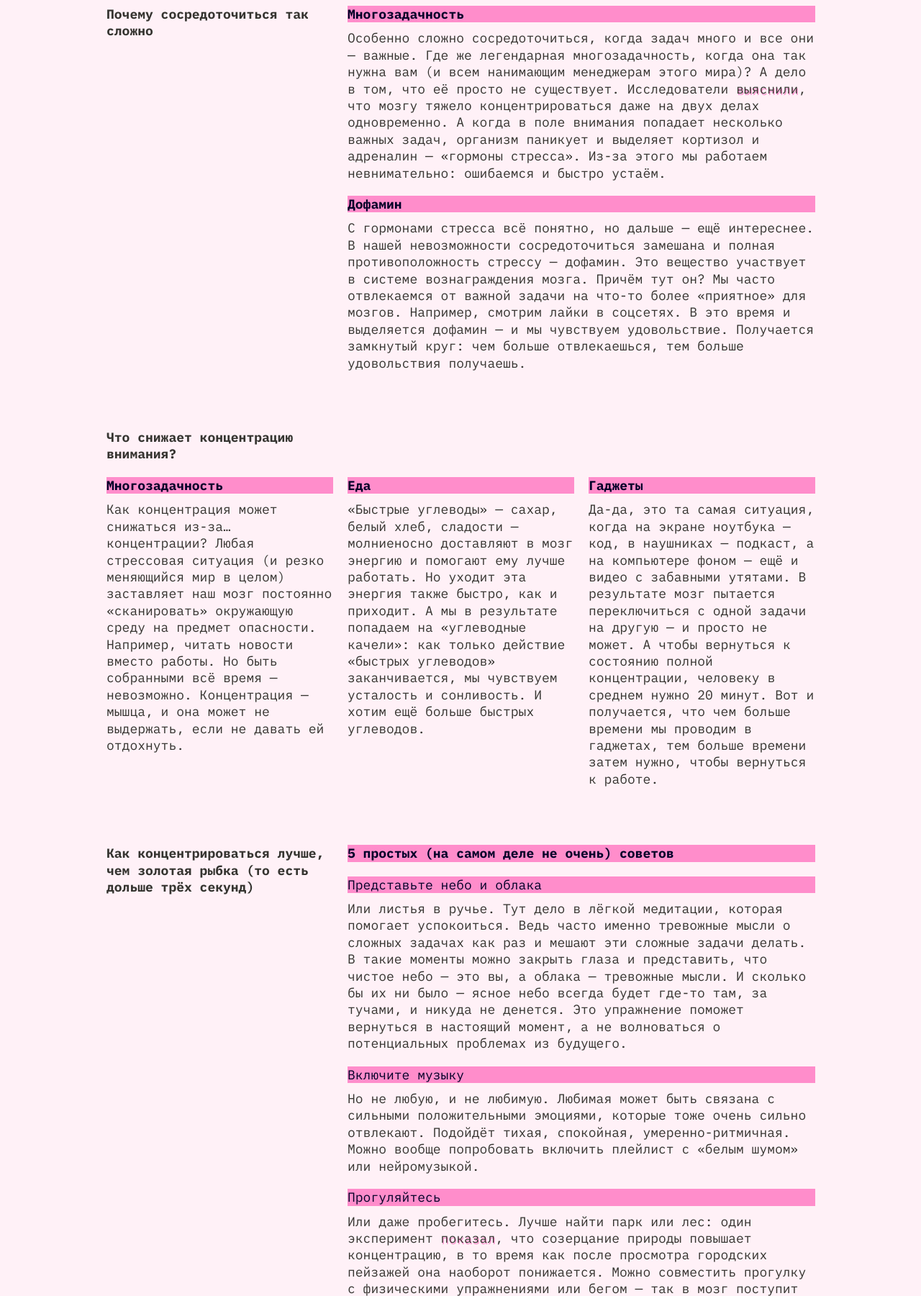
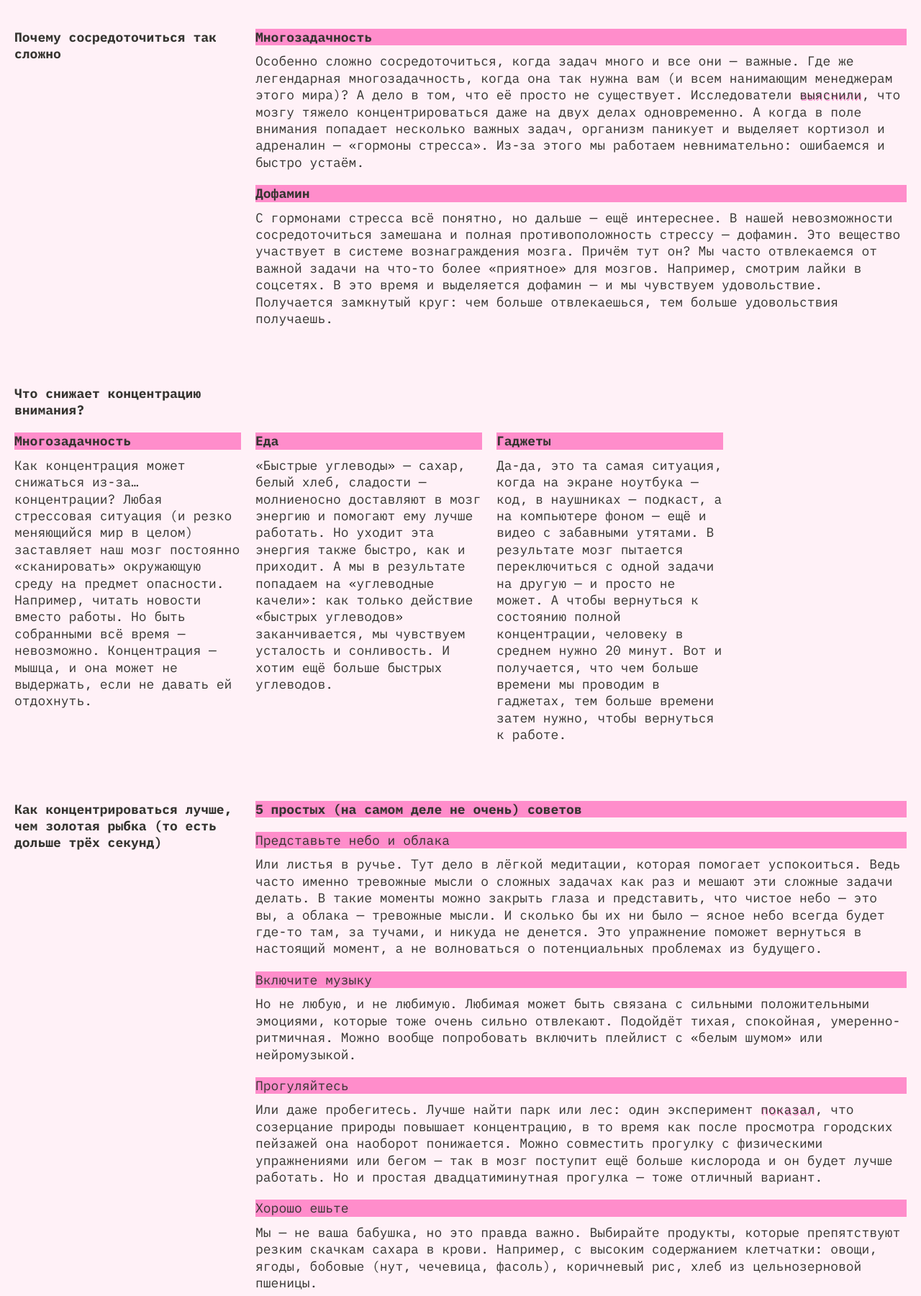
Before and after one commit to noob1ess/slozhno-sosredotochitsya-fd, a plain HTML site: page index.html in a window 1280 px wide. Shown: the part 820-2621 px from the top of the page at 72% size. Drawn offline with Linux system fonts and the light colour scheme.

Commit message:
Исправление замечаний

```diff
--- a/index.html
+++ b/index.html
@@ -1,10 +1,12 @@
-<!doctype html>
+<!DOCTYPE html>
 <html lang="ru">
   <head>
     <meta charset="UTF-8" />
     <meta http-equiv="X-UA-Compatible" content="IE=edge" />
     <meta name="viewport" content="width=device-width, initial-scale=1.0" />
-    <link rel="icon" href="./images/favicon.ico" />
+    <link rel="icon" href="./images/favicon.ico" sizes="any" />
+    <link rel="icon" href="./images/icon.svg" type="image/svg+xml" />
+    <link rel="apple-touch-icon" href="./images/mobile-icon.png" />
     <meta name="color-scheme" content="dark light" />
     <title>Сложно сосредоточиться</title>
     <link rel="stylesheet" href="./fonts/fonts.css" />
@@ -50,9 +52,7 @@
       </p>
     </header>
     <main class="main">
-      <section
-        class="section section__difficulty-concentrating section__left-title"
-      >
+      <section class="section section__difficulty-concentrating">
         <h2 class="section__title">Почему сосредоточиться так сложно</h2>
         <ul class="section__list">
           <li class="section__list-item">
@@ -63,11 +63,16 @@
                 важные. Где же легендарная многозадачность, когда она так нужна
                 вам (и всем нанимающим менеджерам этого мира)? А дело в том, что
                 её просто не существует. Исследователи
-                <a class="text-link" href="">выяснили</a>, что мозгу тяжело
-                концентрироваться даже на двух делах одновременно. А когда в
-                поле внимания попадает несколько важных задач, организм паникует
-                и выделяет кортизол и адреналин — «гормоны стресса». Из-за этого
-                мы работаем невнимательно: ошибаемся и быстро устаём.
+                <a
+                  class="text-link"
+                  href="https://dana.org/article/multicosts-of-multitasking/"
+                  target="_blank"
+                  >выяснили</a
+                >, что мозгу тяжело концентрироваться даже на двух делах
+                одновременно. А когда в поле внимания попадает несколько важных
+                задач, организм паникует и выделяет кортизол и адреналин —
+                «гормоны стресса». Из-за этого мы работаем невнимательно:
+                ошибаемся и быстро устаём.
               </p>
             </article>
           </li>
@@ -89,9 +94,7 @@
           </li>
         </ul>
       </section>
-      <section
-        class="section section__reduced-concentration section__top-title"
-      >
+      <section class="section section__reduced-concentration">
         <h2 class="section__title">Что снижает концентрацию внимания?</h2>
         <ul class="section__list">
           <li class="section__list-item">
@@ -137,17 +140,16 @@
           </li>
         </ul>
       </section>
-      <section class="section section__improving section__left-title">
+      <section class="section section__improving">
         <h2 class="section__title">
           Как концентрироваться лучше, чем золотая рыбка (то есть дольше трёх
           секунд)
         </h2>
-        <ul class="section__list">
-          <li class="section__list-item">
-            <h3 class="item__content-title title-decor">
+        <div>
+          <h3 class="section__subtitle title-decor">
             5 простых (на самом деле не очень) советов
           </h3>
-          </li>
+          <ul class="section__list">
             <li class="section__list-item">
               <article class="item__content">
                 <h4 class="item__content-title title-decor">
@@ -157,11 +159,12 @@
                   Или листья в ручье. Тут дело в лёгкой медитации, которая
                   помогает успокоиться. Ведь часто именно тревожные мысли о
                   сложных задачах как раз и мешают эти сложные задачи делать. В
-                такие моменты можно закрыть глаза и представить, что чистое небо
-                — это вы, а облака — тревожные мысли. И сколько бы их ни было —
-                ясное небо всегда будет где-то там, за тучами, и никуда не
-                денется. Это упражнение поможет вернуться в настоящий момент, а
-                не волноваться о потенциальных проблемах из будущего.
+                  такие моменты можно закрыть глаза и представить, что чистое
+                  небо — это вы, а облака — тревожные мысли. И сколько бы их ни
+                  было — ясное небо всегда будет где-то там, за тучами, и никуда
+                  не денется. Это упражнение поможет вернуться в настоящий
+                  момент, а не волноваться о потенциальных проблемах из
+                  будущего.
                 </p>
               </article>
             </li>
@@ -169,10 +172,11 @@
               <article class="item__content">
                 <h4 class="item__content-title title-decor">Включите музыку</h4>
                 <p class="item__content-text">
-                Но не любую, и не любимую. Любимая может быть связана с сильными
-                положительными эмоциями, которые тоже очень сильно отвлекают.
-                Подойдёт тихая, спокойная, умеренно-ритмичная. Можно вообще
-                попробовать включить плейлист с «белым шумом» или нейромузыкой.
+                  Но не любую, и не любимую. Любимая может быть связана с
+                  сильными положительными эмоциями, которые тоже очень сильно
+                  отвлекают. Подойдёт тихая, спокойная, умеренно-ритмичная.
+                  Можно вообще попробовать включить плейлист с «белым шумом» или
+                  нейромузыкой.
                 </p>
               </article>
             </li>
@@ -180,12 +184,18 @@
               <article class="item__content">
                 <h4 class="item__content-title title-decor">Прогуляйтесь</h4>
                 <p class="item__content-text">
-                Или даже пробегитесь. Лучше найти парк или лес: один эксперимент
-                <a class="text-link" href="">показал</a>, что созерцание природы
-                повышает концентрацию, в то время как после просмотра городских
-                пейзажей она наоборот понижается. Можно совместить прогулку с
-                физическими упражнениями или бегом — так в мозг поступит ещё
-                больше кислорода и он будет лучше работать. Но и простая
+                  Или даже пробегитесь. Лучше найти парк или лес: один
+                  эксперимент
+                  <a
+                    class="text-link"
+                    href="https://www.sciencedirect.com/science/article/abs/pii/S0272494415000328"
+                    target="_blank"
+                    >показал</a
+                  >, что созерцание природы повышает концентрацию, в то время
+                  как после просмотра городских пейзажей она наоборот
+                  понижается. Можно совместить прогулку с физическими
+                  упражнениями или бегом — так в мозг поступит ещё больше
+                  кислорода и он будет лучше работать. Но и простая
                   двадцатиминутная прогулка — тоже отличный вариант.
                 </p>
               </article>
@@ -195,8 +205,8 @@
                 <h4 class="item__content-title title-decor">Хорошо ешьте</h4>
                 <p class="item__content-text">
                   Мы — не ваша бабушка, но это правда важно. Выбирайте продукты,
-                которые препятствуют резким скачкам сахара в крови. Например, с
-                высоким содержанием клетчатки: овощи, ягоды, бобовые (нут,
+                  которые препятствуют резким скачкам сахара в крови. Например,
+                  с высоким содержанием клетчатки: овощи, ягоды, бобовые (нут,
                   чечевица, фасоль), коричневый рис, хлеб из цельнозерновой
                   пшеницы.
                 </p>
@@ -207,13 +217,14 @@
                 <h4 class="item__content-title title-decor">Читайте</h4>
                 <p class="item__content-text">
                   Настоящие бумажные книги. Это правда помогает с концентрацией:
-                чтобы прочитать пост в соцсети, достаточно нескольких минут или
-                даже секунд. А вот интересная книга способна затянуть и на
+                  чтобы прочитать пост в соцсети, достаточно нескольких минут
+                  или даже секунд. А вот интересная книга способна затянуть и на
                   несколько часов и круто тренирует направленное внимание.
                 </p>
               </article>
             </li>
           </ul>
+        </div>
       </section>
       <section class="section section__gallery">
         <h2 class="section__title title-decor">А можно в картинках?</h2>
--- a/styles/dark.css
+++ b/styles/dark.css
@@ -19,7 +19,7 @@
   --h1-color: rgb(219 0 255);
   --h1-shadow: rgb(255 0 112);
   --title-color: rgb(255 0 112);
-  --subtilte-color: rgb(0 0 40);
+  --subtitle-color: rgb(0 0 40);
   --subtitle-bg: rgb(255 0 112);
   --text-color: rgb(241 178 206);
   --link-shadow: rgb(255 0 112);
--- a/styles/globals.css
+++ b/styles/globals.css
@@ -7,9 +7,8 @@
 }
 
 body {
-  min-inline-size: 375px;
+  margin: 0 auto;
   max-inline-size: 1440px;
-  margin: 0 auto;
 }
 
 h1,
--- a/styles/light.css
+++ b/styles/light.css
@@ -19,7 +19,7 @@
   --h1-color: rgb(255 194 230);
   --h1-shadow: rgb(255 141 203);
   --title-color: rgb(53 52 48);
-  --subtilte-color: rgb(53 52 48);
+  --subtitle-color: rgb(53 52 48);
   --subtitle-bg: rgb(255 141 203);
   --text-color: rgb(53 52 48);
   --link-shadow: rgb(255 141 203);
@@ -38,7 +38,7 @@
     --h1-color: rgb(255 194 230);
     --h1-shadow: rgb(255 141 203);
     --title-color: rgb(53 52 48);
-    --subtilte-color: rgb(53 52 48);
+    --subtitle-color: rgb(53 52 48);
     --subtitle-bg: rgb(255 141 203);
     --text-color: rgb(53 52 48);
     --link-shadow: rgb(255 141 203);
--- a/styles/style.css
+++ b/styles/style.css
@@ -10,7 +10,6 @@
   background-position: center center;
   background-size: cover;
   background-attachment: fixed;
-  inline-size: 375px;
 }
 
 .header {
@@ -24,10 +23,12 @@
 
 .decorated-zone {
   padding: 10px;
+  min-block-size: 668px;
+  block-size: 100vh;
 }
 
 .decorated-zone::before {
-  content: '';
+  content: "";
   position: absolute;
   border-top: 1px var(--decor-color) solid;
   border-right: 1px var(--decor-color) solid;
@@ -38,7 +39,7 @@
 }
 
 .decorated-zone::after {
-  content: '';
+  content: "";
   position: absolute;
   border-bottom: 1px var(--decor-color) solid;
   border-left: 1px var(--decor-color) solid;
@@ -58,7 +59,7 @@
 }
 
 .header__rec-decorated::before {
-  content: 'REC';
+  content: "REC";
   color: var(--rec-color);
   font-family: inherit;
   font-size: var(--other-text-size);
@@ -66,7 +67,7 @@
 }
 
 .header__rec-decorated::after {
-  content: '';
+  content: "";
   border-radius: 50%;
   box-shadow: 0 0 4px 2px var(--rec-color);
   background-color: var(--rec-color);
@@ -91,6 +92,7 @@
 
 .header__theme-menu-button {
   border: none;
+  border-bottom: 1px transparent solid;
   padding-inline: 13px;
   padding-block: 3px;
   color: var(--btn-color);
@@ -102,19 +104,19 @@
   text-align: center;
   text-transform: lowercase;
   background-color: transparent;
+  appearance: none;
 }
 
 .header__theme-menu-button:hover {
   outline: 1px solid var(--btn-outline-hover);
 }
 
-.header__theme-menu-button:focus {
-  border-bottom: 1px var(--btn-outline) solid;
+.header__theme-menu-button:focus-visible {
+  border-bottom-color: var(--btn-outline);
   outline: none;
 }
 
 .page__title {
-  margin-block-start: 3px;
   color: var(--h1-color);
   font-weight: 700;
   font-size: var(--page-title-size);
@@ -123,6 +125,7 @@
 }
 
 .header__title {
+  align-self: start;
   margin-block-start: 55px;
   margin-block-end: 55px;
   font-weight: 700;
@@ -139,7 +142,7 @@
 .main {
   display: grid;
   gap: 50px;
-  margin: 40px 10px;
+  padding: 40px 10px;
 }
 
 .section {
@@ -182,12 +185,15 @@
   outline: 1px var(--text-color) solid;
 }
 
-.section__improving .section__list-item:not(:first-child) .title-decor {
+.section__improving .item__content .title-decor {
   font-weight: 400;
 }
 
+.section__improving .section__subtitle {
+  margin-block-end: 20px;
+}
+
 .section__gallery {
-  --title-color: var(--subtitle-color);
   gap: 10px;
 }
 
@@ -206,10 +212,10 @@
 
 .footer {
   position: relative;
+  display: flex;
+  justify-content: center;
+  align-items: center;
   min-block-size: 668px;
-  display: flex;
-  align-items: center;
-  justify-content: center;
 }
 
 .footer__title {
@@ -219,14 +225,9 @@
 }
 
 @media (width >= 768px) {
-
-  .page {
-    --page-title-size: clamp(7.5rem, 0.5625rem + 14.4531vw, 9.8125rem);
-    inline-size: 768px;
-  }
-
   .decorated-zone {
     padding: 20px;
+    min-block-size: 1024px;
   }
 
   .decorated-zone::before {
@@ -261,14 +262,15 @@
 
   .main {
     gap: 80px;
-    margin: 60px 20px;
+    padding: 60px 20px;
   }
 
-  .section__left-title {
+  .section__difficulty-concentrating,
+  .section__improving {
     grid-template-columns: 236px 1fr;
   }
 
-  .section__top-title .section__title {
+  .section__reduced-concentration .section__title {
     max-inline-size: 236px;
   }
 
@@ -313,13 +315,9 @@
 }
 
 @media (width >= 1024px) {
-
-  .page {
-    inline-size: 1024px;
-  }
-
   .decorated-zone {
     padding: 20px;
+    min-block-size: 768px;
   }
 
   .decorated-zone::before {
@@ -351,15 +349,16 @@
     margin-block: 115px;
   }
 
-  .section__left-title {
+  .section__difficulty-concentrating,
+  .section__improving {
     grid-template-columns: 315px 1fr;
   }
 
-  .section__top-title .section__title {
+  .section__reduced-concentration .section__title {
     max-inline-size: 315px;
   }
 
-  .section__top-title .section__list {
+  .section__reduced-concentration .section__list {
     grid-template-columns: repeat(3, 315px);
   }
 
--- a/styles/variables.css
+++ b/styles/variables.css
@@ -4,7 +4,7 @@
 */
 
 :root {
-  --font-family: ibm plex mono;
+  --font-family: IBM Plex mono;
   --page-title-size: clamp(7.25rem, 7.0115rem + 1.0178vw, 7.5rem);
   --other-text-size: 18px;
   --page-bg: rgb(0 0 40);
@@ -22,3 +22,13 @@
   --text-color: rgb(241 178 206);
   --link-shadow: rgb(255 0 112);
 }
+
+.section__gallery {
+  --title-color: var(--subtitle-color);
+}
+
+@media (width >= 768px){
+  .page {
+    --page-title-size: clamp(7.5rem, 0.5625rem + 14.4531vw, 9.8125rem);
+  }
+}
```
Lines whose indentation alone changed are shown as unchanged.
